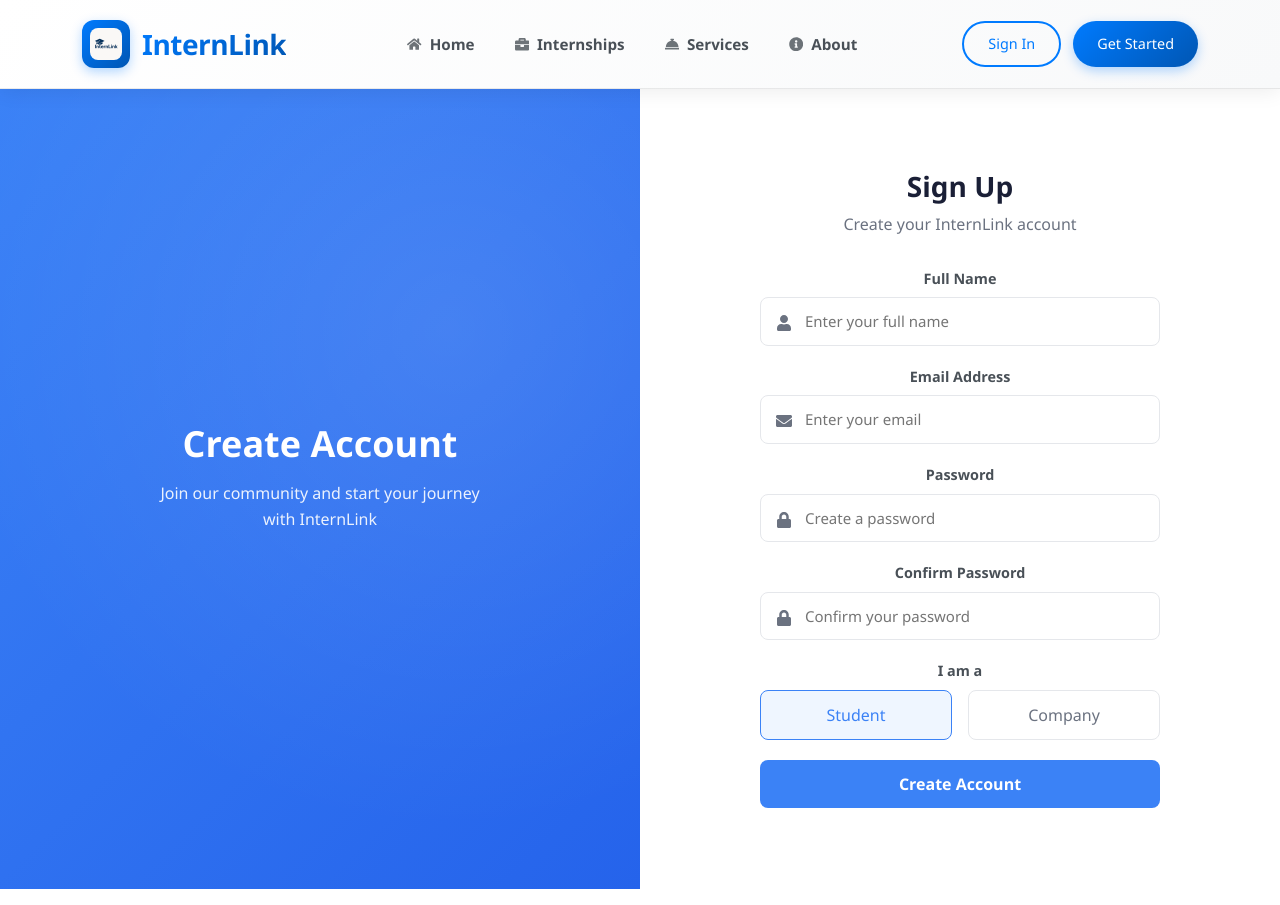
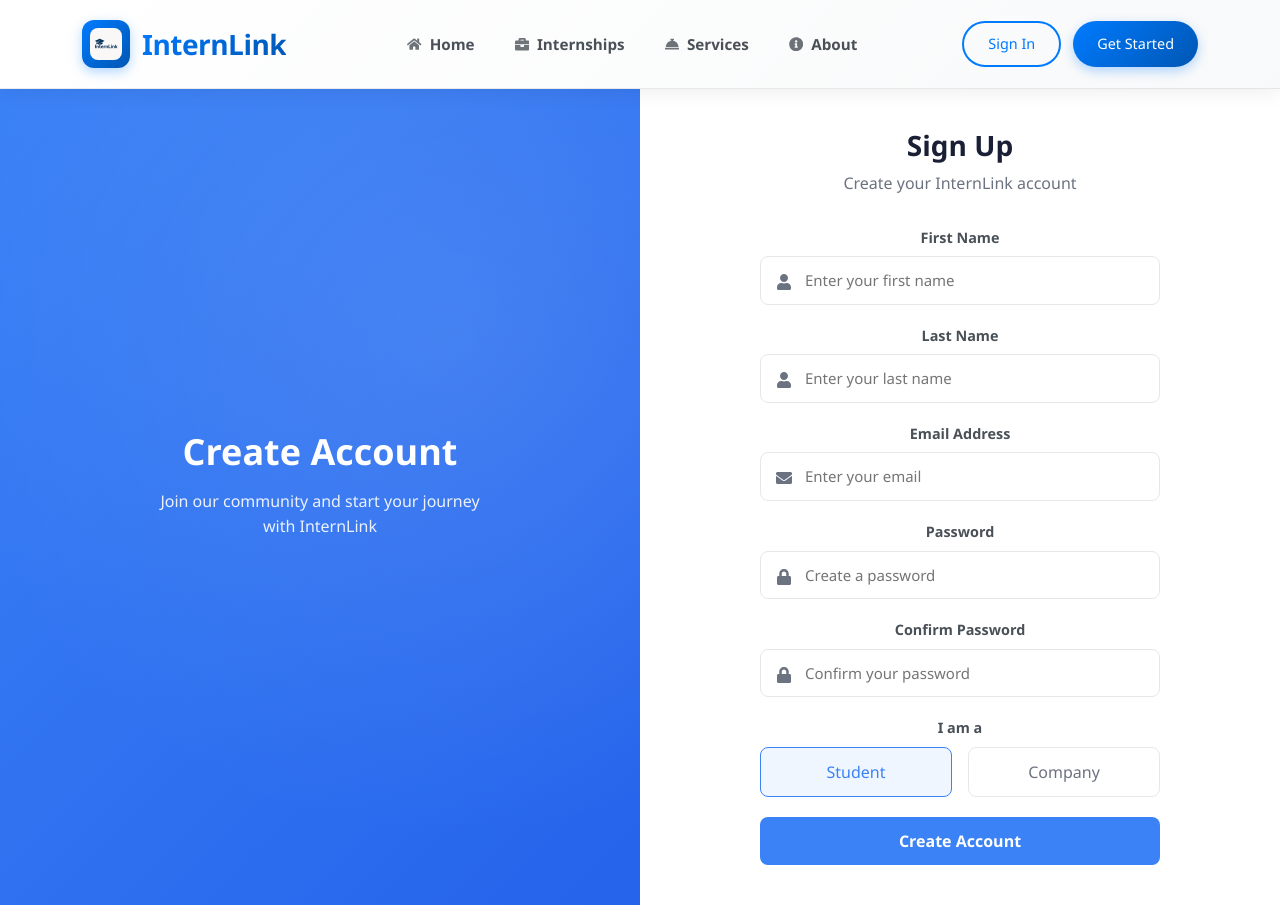
Before and after one commit to Omar-AbuShaheen/internlink, a React (Create React App) app: page /register in a window 1280 px wide. Built offline with nearby package versions, Linux system fonts and the light colour scheme.

Commit message:
fix: updated RegisterForm logic

```diff
--- a/src/components/RegisterForm.js
+++ b/src/components/RegisterForm.js
@@ -6,7 +6,8 @@ import { FaEnvelope, FaLock, FaUser } from 'react-icons/fa';
 
 const RegisterForm = () => {
   const [formData, setFormData] = useState({
-    name: '',
+    firstName: '',
+    lastName: '',
     email: '',
     password: '',
     confirmPassword: '',
@@ -58,9 +59,9 @@ const RegisterForm = () => {
           email: formData.email,
           password: formData.password,
           role: formData.role,
-          firstName: formData.name,
-          lastName: '',
-          companyName: formData.name,
+          firstName: formData.firstName,
+          lastName: formData.lastName,
+          companyName: formData.role === 'company' ? `${formData.firstName} ${formData.lastName}` : '',
           about: ''
         }),
       });
@@ -127,15 +128,34 @@ const RegisterForm = () => {
 
           <form onSubmit={handleSubmit}>
             <div className="form-group">
-              <label className="form-label" htmlFor="name">Full Name</label>
+              <label className="form-label" htmlFor="firstName">First Name</label>
               <div className="input-wrapper">
                 <input
                   type="text"
-                  id="name"
-                  name="name"
+                  id="firstName"
+                  name="firstName"
                   className="form-input"
-                  placeholder="Enter your full name"
-                  value={formData.name}
+                  placeholder="Enter your first name"
+                  value={formData.firstName}
+                  onChange={handleChange}
+                  required
+                />
+                <span className="input-icon">
+                  <FaUser />
+                </span>
+              </div>
+            </div>
+
+            <div className="form-group">
+              <label className="form-label" htmlFor="lastName">Last Name</label>
+              <div className="input-wrapper">
+                <input
+                  type="text"
+                  id="lastName"
+                  name="lastName"
+                  className="form-input"
+                  placeholder="Enter your last name"
+                  value={formData.lastName}
                   onChange={handleChange}
                   required
                 />
```
